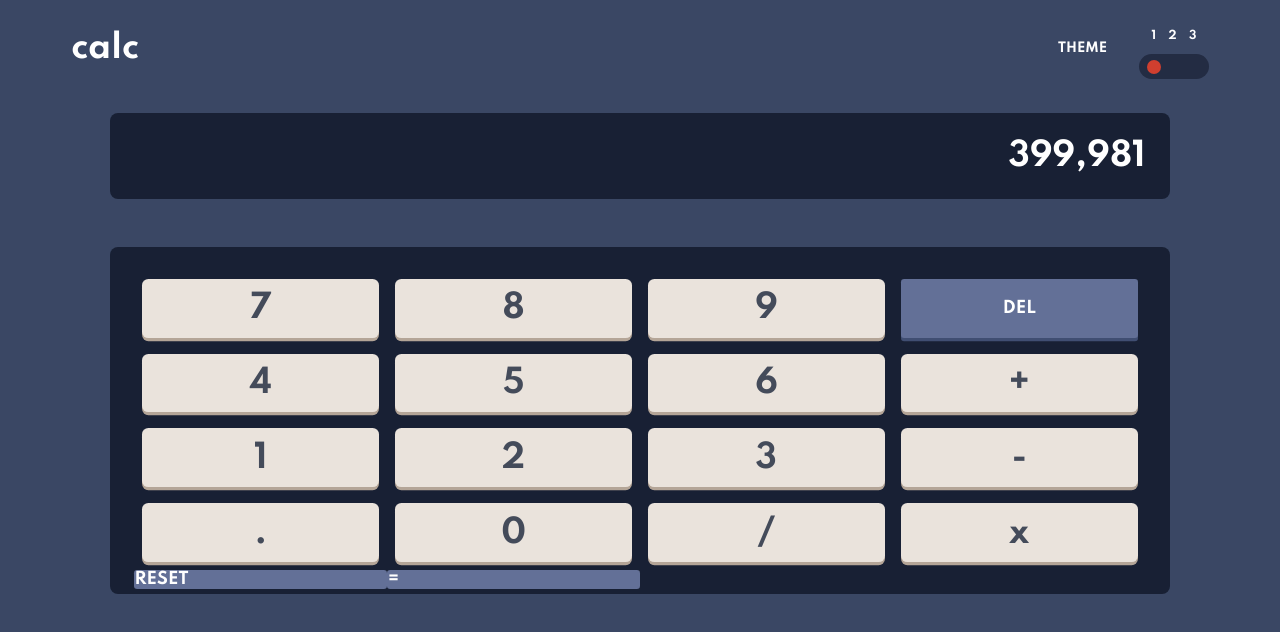
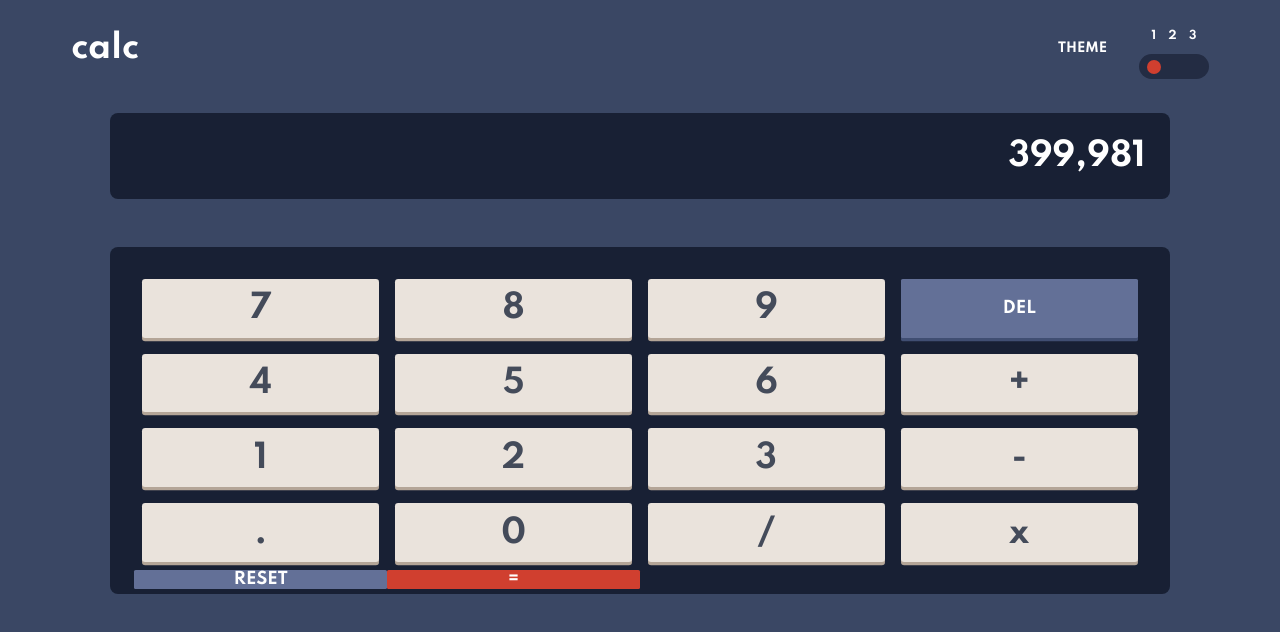
Before and after one commit to RoryKillick/Calculator-App, a React (Create React App) app in the folder calculator-app/: page / in a window 1280 px wide. Shown: the top 632 px of the page. Built offline with nearby package versions, Linux system fonts and the light colour scheme.

Commit message:
display flex on reset & = keys

```diff
--- a/calculator-app/src/scss/Main.scss
+++ b/calculator-app/src/scss/Main.scss
@@ -20,8 +20,9 @@
     background-color: $first-grey;
     margin: 0.5rem;
     padding: 0.5rem;
-    border-radius: 0.2em;
+    border-radius: 0.1em;
     box-shadow: 0 0.2rem $second-grey;
+    font-size: 2rem;
 }
 
 .keyDel {
@@ -32,7 +33,7 @@
     background-color: $first-dark-blue;
     margin: 0.5rem;
     padding: 0.5rem;
-    border-radius: 0.2em;
+    border-radius: 0.1em;
     font-size: 1rem;
     box-shadow: 0 0.2rem $second-dark-blue;
 }
@@ -40,15 +41,21 @@
 .keyReset {
     color: $white;
     background-color: $first-dark-blue;
-    box-shadow: 0 0,2rem $second-dark-blue;
-    border-radius: 0.2em;
+    box-shadow: 0 0,2em $second-dark-blue;
+    border-radius: 0.1em;
     font-size: 1rem;
+    display: flex;
+    justify-content: center;
+    align-items: center;
 }
 
 .keyEquals {
     color: $white;
-    background-color: $first-dark-blue;
-    box-shadow: 0 0,2rem $second-dark-blue;
-    border-radius: 0.2em;
+    background-color: $red;
+    box-shadow: 0 0,2em $dark-red;
+    border-radius: 0.1em;
     font-size: 1rem;
+    display: flex;
+    justify-content: center;
+    align-items: center;
 }
```
